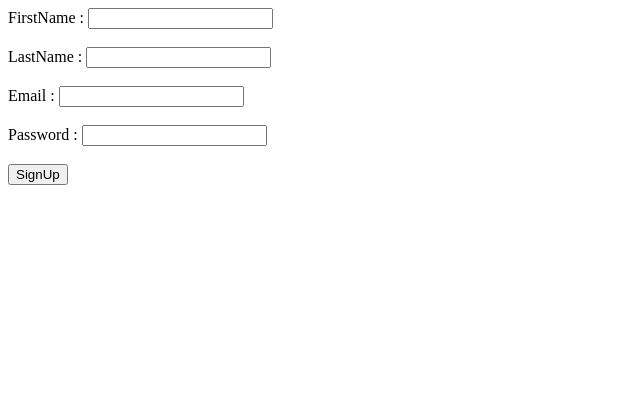
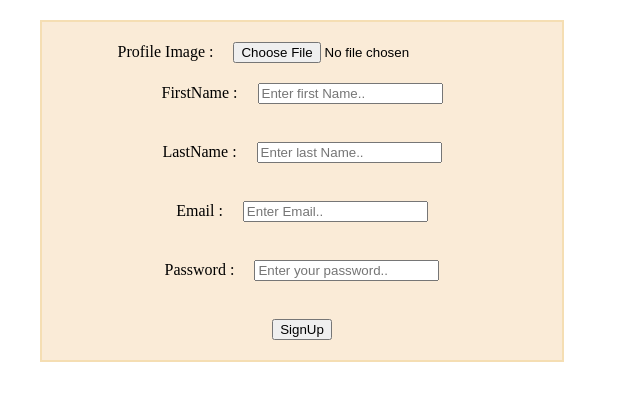
Before and after one commit to Punitsharma16/my-app, a React (Create React App) app: page / in a window 1280 px wide. Shown: the top 400 px of the page, without its empty margins (0-640 px from the left). Built offline with nearby package versions, Linux system fonts and the light colour scheme; the HTML template or start-up script is replaced by a standard one.

Commit message:
Practise

```diff
--- a/src/AppS.jsx
+++ b/src/AppS.jsx
@@ -1,4 +1,5 @@
 import { Form } from "./Forms/controlForm"
+import { DataOnUI } from "./Forms/fromDataOnUI"
 import { Info } from "./Forms/info"
 import { User } from "./Forms/multipleInputBox"
 import { Email, Name } from "./States/Login"
@@ -19,7 +20,8 @@ export const AppS = ()=>{
         <Counter2/> */}
         {/* <Info/> */}
         {/* <User/> */}
-        <Form/>
+        {/* <Form/> */}
+        <DataOnUI/>
         </>
     )
 }
--- a/src/Forms/controlForm.jsx
+++ b/src/Forms/controlForm.jsx
@@ -1,24 +1,24 @@
 import { useState } from "react";
 
 export const Form =()=>{
-    const [userinfo,setUserInfo] =
-    useState(
-        {firstName:'',
+    const intialize ={firstName:'',
     lastName:'',
     email:'',
     password:''}
-    )
+    const [userinfo,setUserInfo] = useState(intialize)
+
     const userInfo = (event)=>{
         // console.log(event.target.name);
         // console.log(event.target.value);
         const{name,value} = event.target;
-        let changes = name==='email' ? value.toLowerCase():value.toUpperCase();
-        userinfo[name] = changes
+        // let changes = name==='email' ? value.toLowerCase():value.toUpperCase();
+        userinfo[name] = value;
         setUserInfo({...userinfo});
-        console.log(userinfo);
+        // console.log(userinfo);
     }
     const signUp = (e)=>{
         e.preventDefault();
+        setUserInfo(intialize);
         console.log(userinfo);
     }
     return(
--- /dev/null
+++ b/src/Forms/form.module.css
@@ -0,0 +1,33 @@
+*{
+    margin: 10px;
+}
+
+.formstyle{
+    border: 2px solid wheat;
+    padding: 10px;
+    text-align: center;
+    width: 500px;
+    background-color: antiquewhite;
+}
+
+.dataStyle{
+    display: flex;
+    border: 2px solid ;
+    text-align: center;
+    background-color: aquamarine;
+    padding: 10px;
+    margin: 10px;
+}
+
+.pic{
+    width: 100px;
+    height: 100px;
+    border-radius: 50%;
+}
+
+.prfileData{
+    display: flex;
+    flex-direction: column;
+    justify-content: center;
+    align-items: center;
+}
--- /dev/null
+++ b/src/Forms/fromDataOnUI.jsx
@@ -0,0 +1,77 @@
+import { useState, useSyncExternalStore } from "react";
+import styles from './form.module.css';
+
+export const DataOnUI = ()=>{
+    const byDefault = {
+        firstName: '',
+        lastName: '',
+        email:'',
+        password:'',
+    }
+    const [data, setData] = useState(byDefault);
+    const [dataList, setDataList] = useState([]);
+    const [showTag,setShowTag] = useState(true);
+    const [profilePic,setProfile] = useState(null);
+    const inputData = (event)=>{
+        const{name,value} = event.target;
+        data[name] = value;
+        setData({...data});
+    }
+
+    const handleProfile = (e)=>{
+        const file = e.target.files[0];
+        setProfile(URL.createObjectURL(file));
+    }
+
+    const signUp = (event)=>{
+        event.preventDefault();
+        setDataList([...dataList,data])
+        setData(byDefault);
+        setShowTag(false);
+    }
+    return(
+        <>
+        { showTag &&
+        <form className={styles.formstyle}>
+            <label htmlFor="pic">Profile Image :</label>
+            <input type="file" name="profile" id="pic" accept=".jpg, .jpeg, .png" onChange={handleProfile} />
+            <br/>
+            <label htmlFor="firstName">FirstName :</label>
+            <input type="text" name="firstName" value={data.firstName} placeholder="Enter first Name.." id="firstName" onChange={inputData} />
+            <br/>
+            <br/>
+            <label htmlFor="lastName">LastName :</label>
+            <input type="text" name="lastName" value={data.lastName} id="lastName" placeholder="Enter last Name.." onChange={inputData} />
+            <br/>
+            <br/>
+            <label htmlFor="email">Email :</label>
+            <input type="email" name="email" id="email" value={data.email} placeholder="Enter Email.." onChange={inputData} />
+            <br/>
+            <br/>
+            <label htmlFor="password">Password :</label>
+            <input type="password" name="password" id="password" value={data.password} placeholder="Enter your password.." onChange={inputData} />
+            <br/>
+            <br/>
+            <button onClick={signUp}>SignUp</button>
+            <br/>
+        </form>
+}
+        <section>
+            {
+                dataList.map(({firstName,lastName,email,password,profile},i)=>{
+                    return(
+                        <div className={styles.dataStyle}>
+                            <img src={profilePic} className={styles.pic} alt="Showing.." style={{ maxWidth: '200px'}}/>
+                            <div className={styles.prfileData}>
+                                <p>Name : {`${firstName} ${ lastName}`}</p>
+                                <p>Email : {email}</p>
+                                <p>Password : {password}</p>
+                            </div>
+                        </div>
+                    )
+                })
+            }
+        </section>
+        </>
+    )
+}
```
